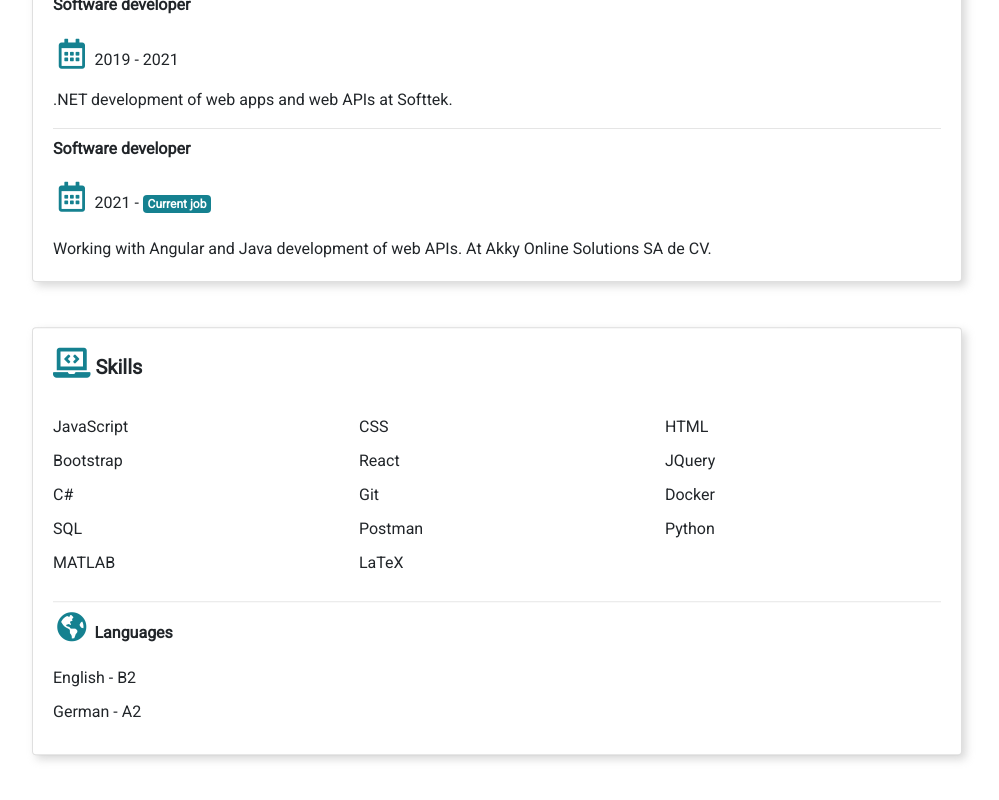
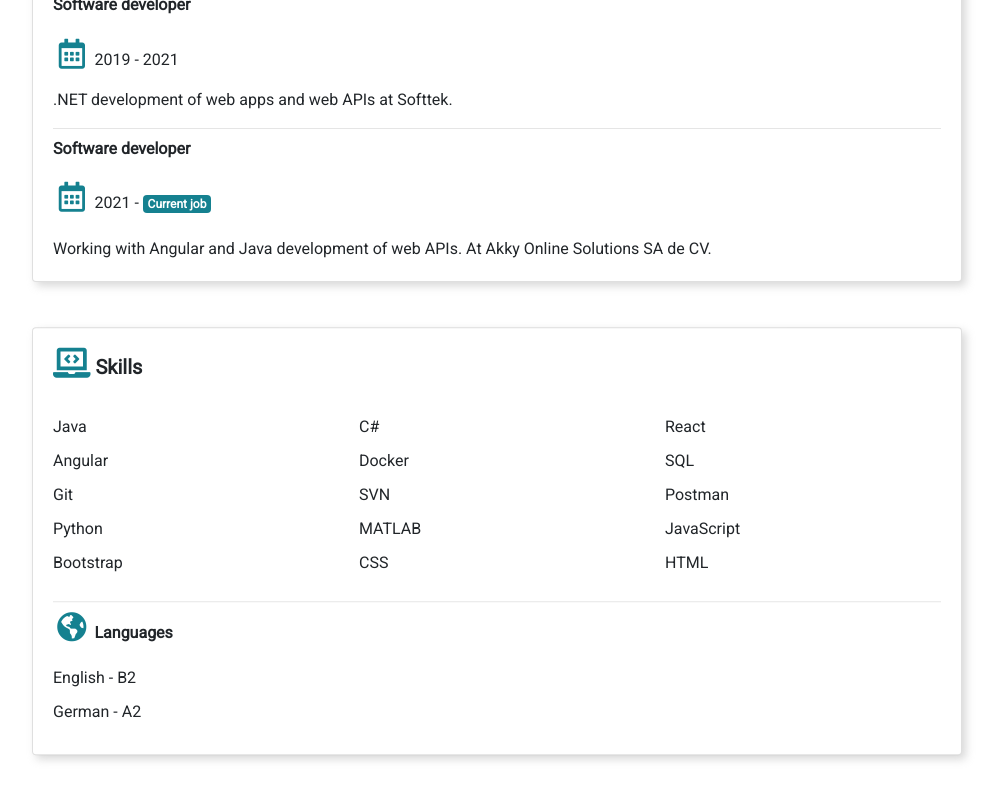
Before and after one commit to FranciscoVillanuevaV/myCv, a React (Create React App) app: page / in a window 1280 px wide. Shown: the part 1534-2334 px from the top of the page, without its empty margins (143-1142 px from the left). Built offline with nearby package versions, Linux system fonts and the light colour scheme.

Commit message:
update skills and fix in package.json

```diff
--- a/package.json
+++ b/package.json
@@ -1,4 +1,5 @@
 {
+  "homepage": ".",
   "name": "my-cv",
   "version": "0.1.0",
   "private": true,
--- a/src/Components/Skills.js
+++ b/src/Components/Skills.js
@@ -13,34 +13,28 @@ function Skills() {
         <br />
         <Row>
           <Col style={{ marginBottom: "10px" }} xs={6} md={4}>
-            JavaScript
+            Java
           </Col>
           <Col style={{ marginBottom: "10px" }} xs={6} md={4}>
-            CSS
-          </Col>
-          <Col style={{ marginBottom: "10px" }} xs={6} md={4}>
-            HTML
-          </Col>
-          <Col style={{ marginBottom: "10px" }} xs={6} md={4}>
-            Bootstrap
+            C#
           </Col>
           <Col style={{ marginBottom: "10px" }} xs={6} md={4}>
             React
           </Col>
           <Col style={{ marginBottom: "10px" }} xs={6} md={4}>
-            JQuery
-          </Col>
-          <Col style={{ marginBottom: "10px" }} xs={6} md={4}>
-            C#
-          </Col>
-          <Col style={{ marginBottom: "10px" }} xs={6} md={4}>
-            Git
+            Angular
           </Col>
           <Col style={{ marginBottom: "10px" }} xs={6} md={4}>
             Docker
           </Col>
           <Col style={{ marginBottom: "10px" }} xs={6} md={4}>
             SQL
+          </Col>
+          <Col style={{ marginBottom: "10px" }} xs={6} md={4}>
+            Git
+          </Col>
+          <Col style={{ marginBottom: "10px" }} xs={6} md={4}>
+            SVN
           </Col>
           <Col style={{ marginBottom: "10px" }} xs={6} md={4}>
             Postman
@@ -52,7 +46,16 @@ function Skills() {
             MATLAB
           </Col>
           <Col style={{ marginBottom: "10px" }} xs={6} md={4}>
-            LaTeX
+            JavaScript
+          </Col>
+          <Col style={{ marginBottom: "10px" }} xs={6} md={4}>
+            Bootstrap
+          </Col>
+          <Col style={{ marginBottom: "10px" }} xs={6} md={4}>
+            CSS
+          </Col>
+          <Col style={{ marginBottom: "10px" }} xs={6} md={4}>
+            HTML
           </Col>
         </Row>
         <hr />
```
